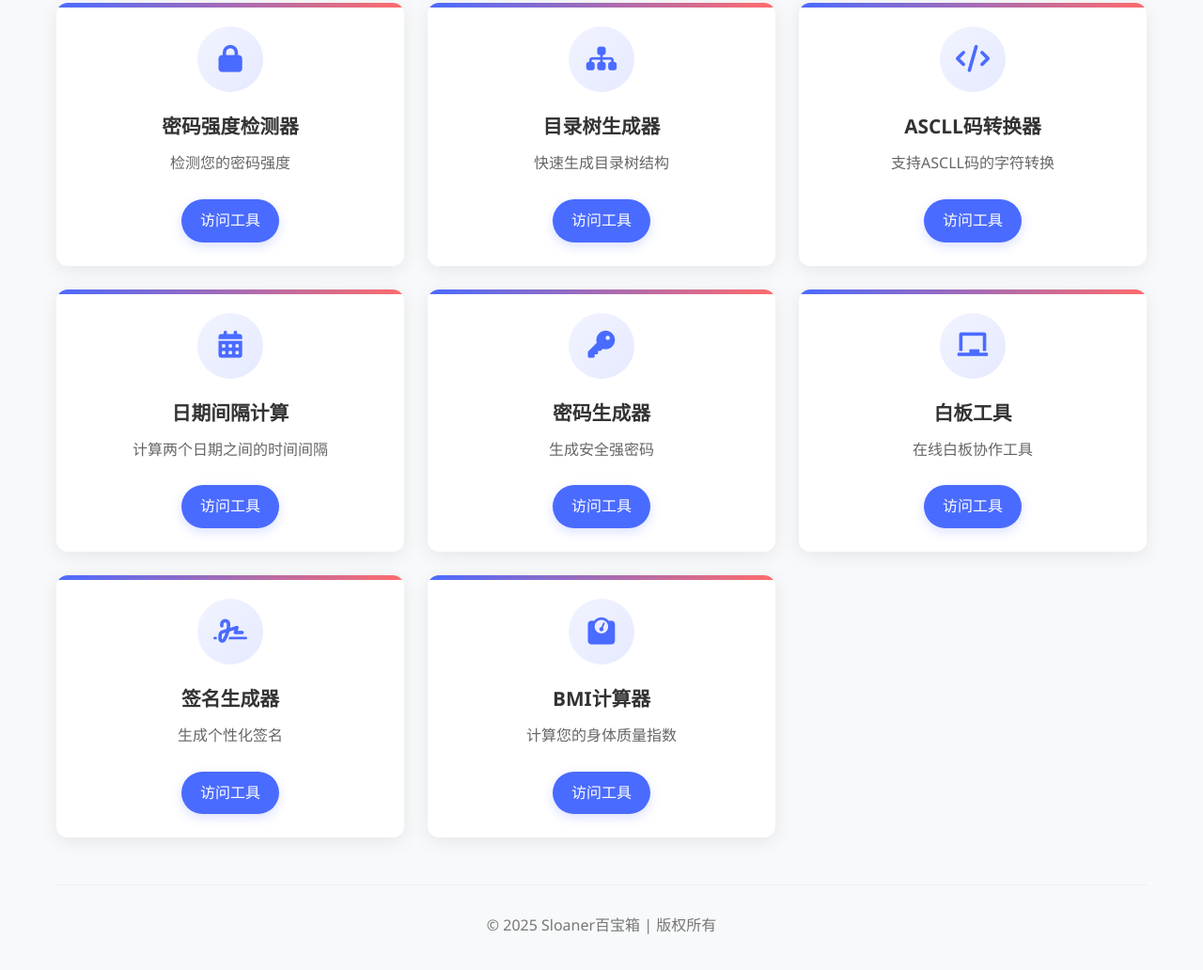
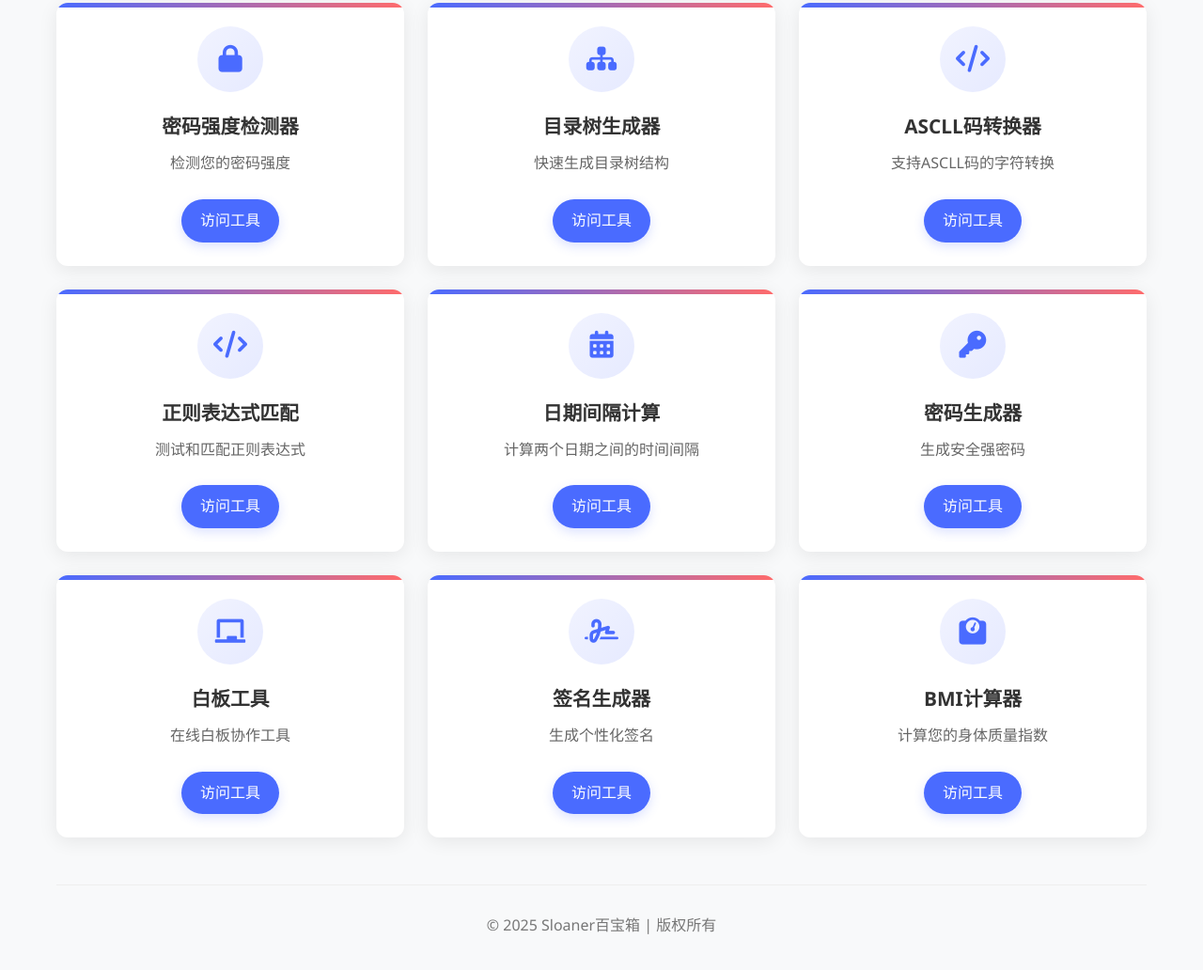
Before and after one commit to xinxi2024/Treasure-Chest-Integration, a plain HTML site: page index.html in a window 1280 px wide. Shown: the part 2087-3119 px from the top of the page at 94% size. Drawn offline with Linux system fonts and the light colour scheme.

Commit message:
feat:re-html

```diff
--- a/index.html
+++ b/index.html
@@ -163,6 +163,13 @@
             </div>
 
             <div class="tool-card">
+                <div class="tool-icon"><i class="fas fa-code"></i></div>
+                <h3>正则表达式匹配</h3>
+                <p>测试和匹配正则表达式</p>
+                <a href="https://sloaner-re-html.onrender.com" target="_blank" class="tool-link">访问工具</a>
+            </div>
+
+            <div class="tool-card">
                 <div class="tool-icon"><i class="fas fa-calendar-alt"></i></div>
                 <h3>日期间隔计算</h3>
                 <p>计算两个日期之间的时间间隔</p>
```
Also changed, not shown: 1 other file.
